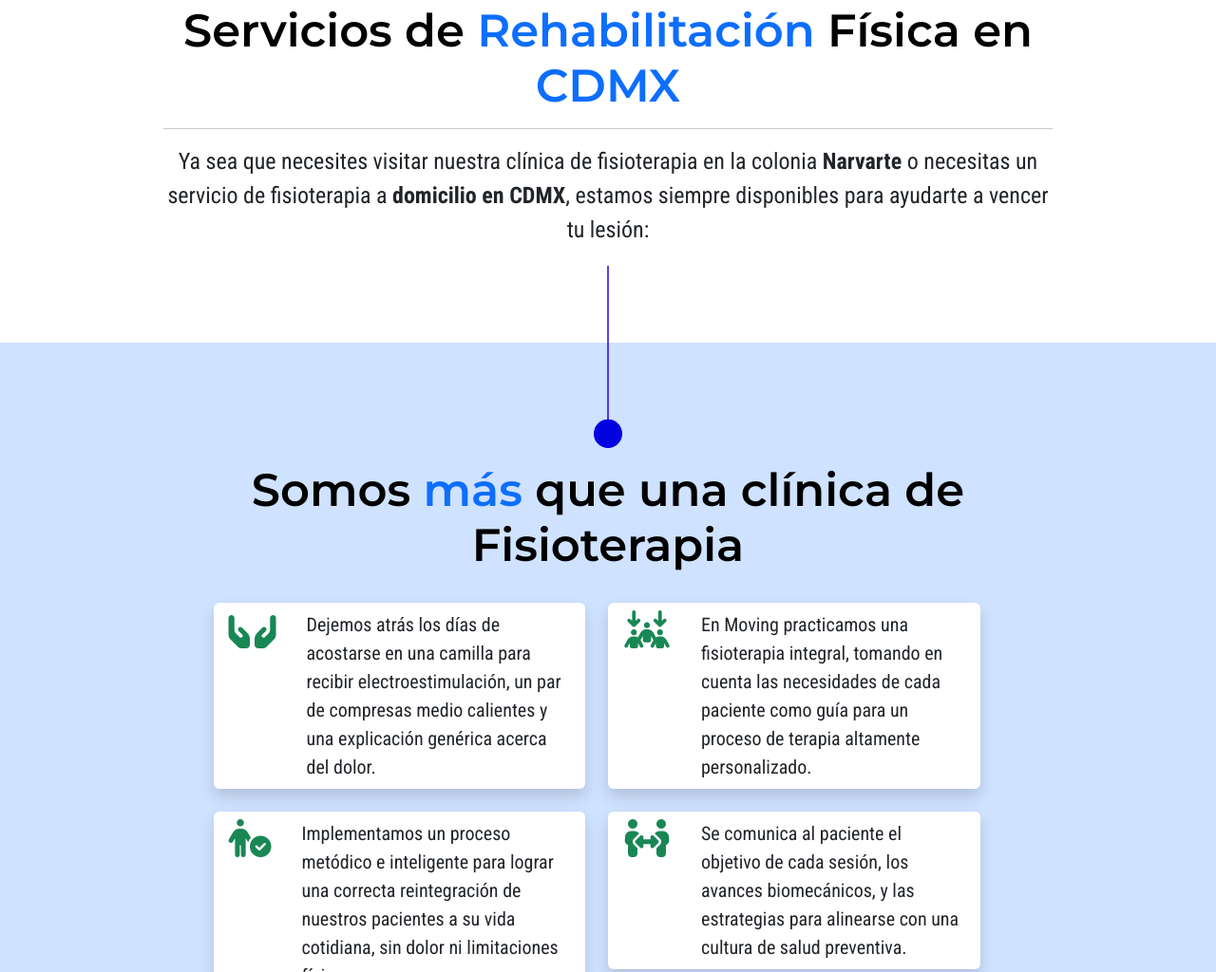
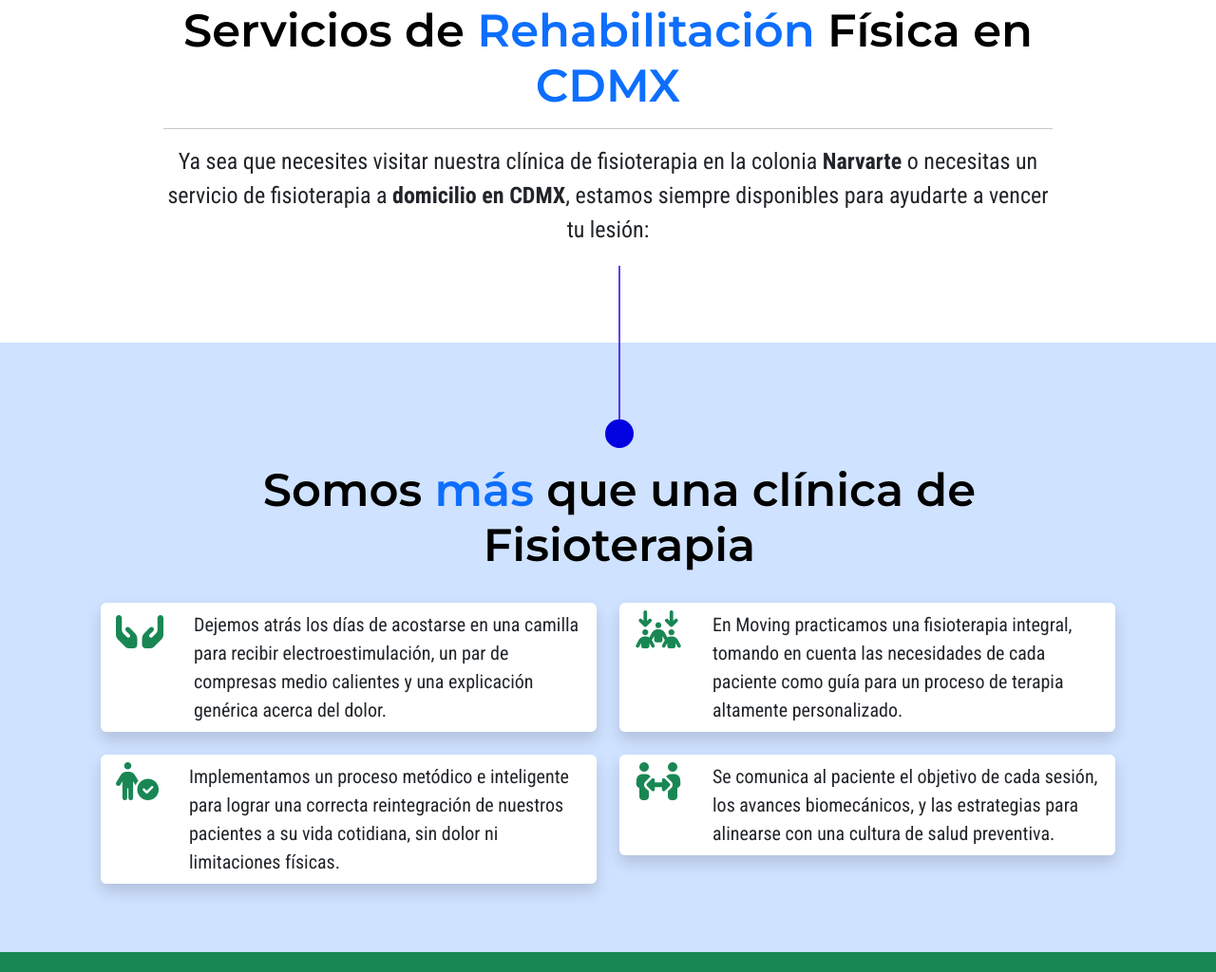
Before and after one commit to dangoliat1/ProyectoCODER, a plain HTML site: page index.html in a window 1280 px wide. Shown: the part 670-1694 px from the top of the page at 95% size. Drawn offline with nearby package versions, Linux system fonts and the light colour scheme.

Commit message:
update index
ultima actualizacion index, servicios y nosotros

```diff
--- a/index.html
+++ b/index.html
@@ -86,26 +86,26 @@
           </div>
         </div>
         <div>
-          <div class="circulo top-0 start-50">
+          <div class="circulo ps-4 top-0 start-50">
             <img src="./img/lineav1.svg" alt="">
           </div>
         </div>
       </div>
     </section>
     <section class="d-flex bg-primary-subtle justify-content-center text-center pb-5">
-      <div>
+      <div class="ps-4">
         <div>
           <div class="circulo top-0 start-50 mb-3">
             <img src="./img/lineav.svg" alt="">
           </div>
         </div>
-        <div class="container d-flex justify-content-center text-center mb-4">
+        <div class="container d-flex justify-content-center mb-4">
           <h2 class="w-75 fw-semibold display-5 text-black">Somos <span class="text-primary"
               style="font-family: 'Montserrat', sans-serif;">más</span> que una clínica de Fisioterapia</h2>
         </div>
         <div class="row container">
           <div class="col-lg-6 d-flex justify-content-center d-lg-flex justify-content-lg-end mb-4">
-            <div class="w-75">
+            <div class="">
               <ul class="list-group list-group-horizontal shadow fs-5">
                 <li class="list-group-item border-0 text-success"><i class="fa-solid fa-hands-holding fs-1"></i>
                 </li>
@@ -116,7 +116,7 @@
             </div>
           </div>
           <div class="col-lg-6 d-flex justify-content-center d-lg-flex justify-content-lg-start mb-4">
-            <div class="w-75">
+            <div class="">
               <ul class="list-group list-group-horizontal shadow fs-5">
                 <li class="list-group-item border-0 text-success"><i class="fa-solid fa-arrows-down-to-people fs-1"></i>
                 </li>
@@ -127,7 +127,7 @@
             </div>
           </div>
           <div class="col-lg-6 d-flex justify-content-center d-lg-flex justify-content-lg-end mb-4">
-            <div class="w-75">
+            <div class="">
               <ul class="list-group list-group-horizontal shadow fs-5">
                 <li class="list-group-item border-0 text-success"><i class="fa-solid fa-person-circle-check fs-1"></i>
                 </li>
@@ -138,7 +138,7 @@
             </div>
           </div>
           <div class="col-lg-6 d-flex justify-content-center d-lg-flex justify-content-lg-start mb-4">
-            <div class="w-75">
+            <div class="">
               <ul class="list-group list-group-horizontal shadow fs-5">
                 <li class="list-group-item border-0 text-success"><i class="fa-solid fa-people-arrows fs-1"></i></li>
                 <li class="list-group-item border-0 text-start">Se comunica al paciente el objetivo de cada sesión, los
@@ -166,7 +166,8 @@
           </div>
           <div class="col-lg-5 text-start">
             <ul>
-              <li class="text-info">Recuperación más rápida y efectiva después de cirugías o procedimientos médicos.</li>
+              <li class="text-info">Recuperación más rápida y efectiva después de cirugías o procedimientos médicos.
+              </li>
               <li class="text-white">Mejora del rendimiento y desempeño físico.</li>
               <li class="text-info">Prevención y control del deterioro articular asociado al envejecimiento.</li>
               <li class="text-white">Aumento de la calidad de vida en personas mayores, ayudando a mantener su
```
